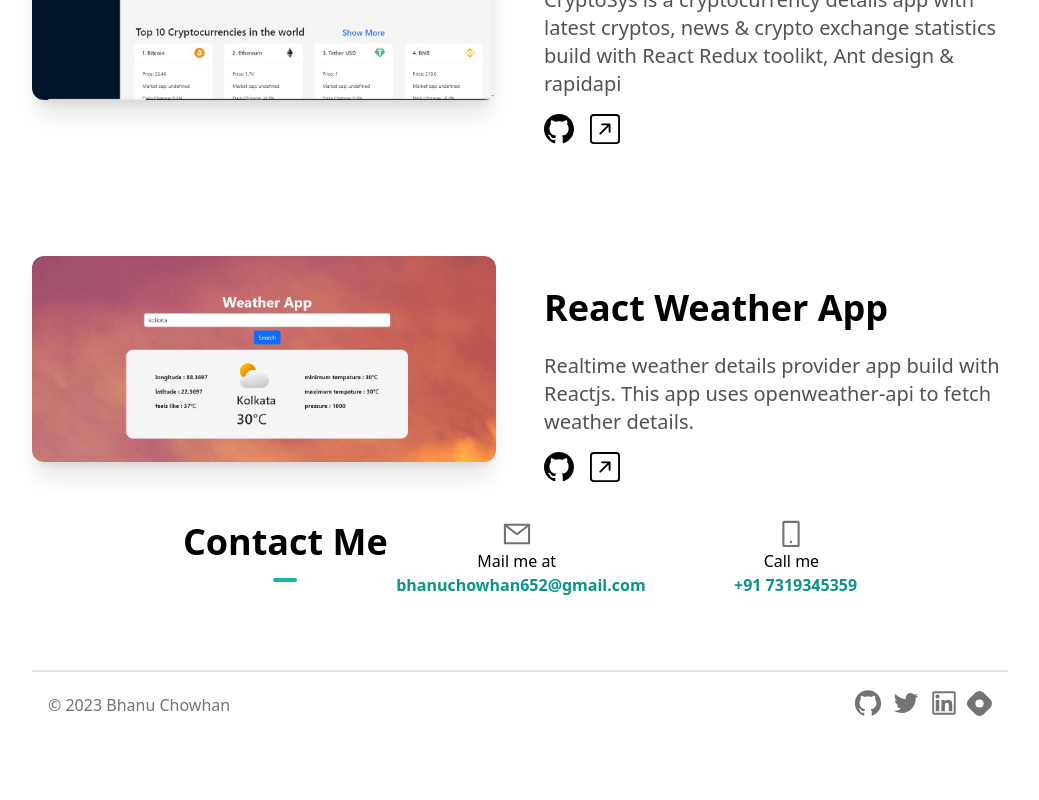
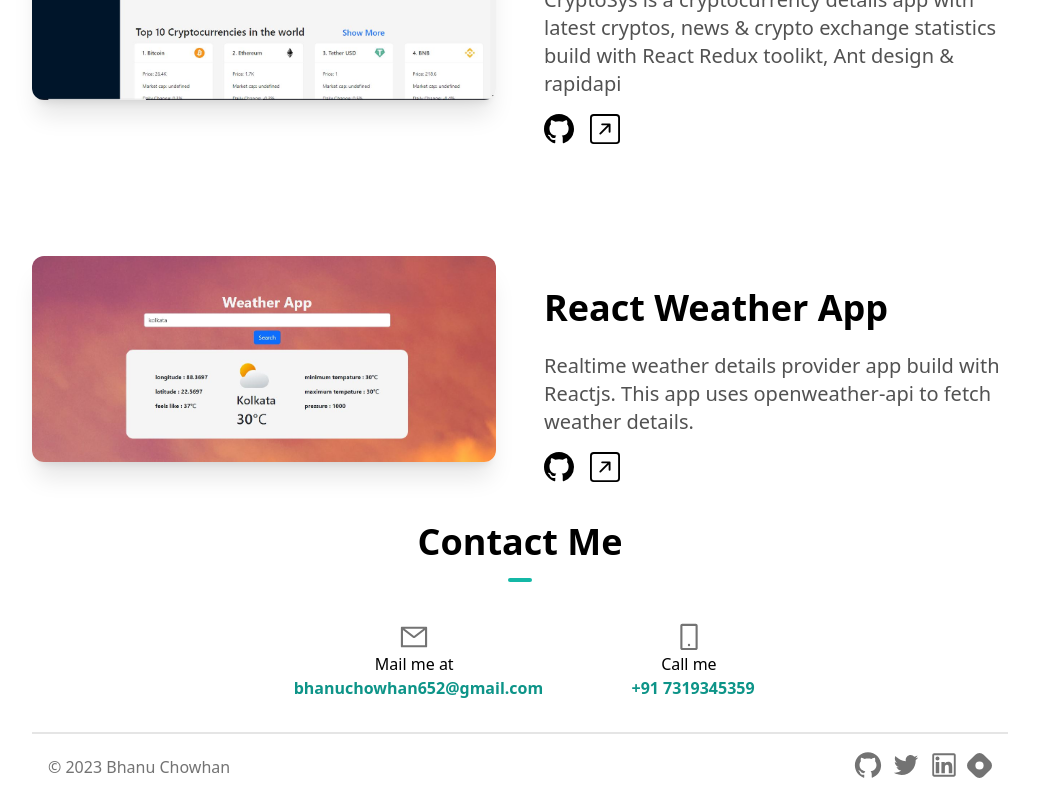
Before and after one commit to Bhanu-code/portfolio, a Next.js app: page / in a window 1280 px wide. Shown: the part 2207-3007 px from the top of the page, without its empty margins (120-1159 px from the left). Before the commit the page ends 2945 px from the top, so only its background shows below. Built offline with nearby package versions, Linux system fonts and the light colour scheme.

Commit message:
contact fixed

```diff
--- a/components/Contact.tsx
+++ b/components/Contact.tsx
@@ -3,7 +3,7 @@ import { AiOutlineMail, AiOutlineMobile } from "react-icons/ai";
 
 function Contact() {
   return (
-    <section id="contact" className="flex items-center justify-center">
+    <section id="contact" >
       <h1 className="my-10 text-center font-bold text-4xl">
         Contact Me
         <hr className="w-6 h-1 mx-auto my-4 bg-teal-500 border-0 rounded"></hr>
```
